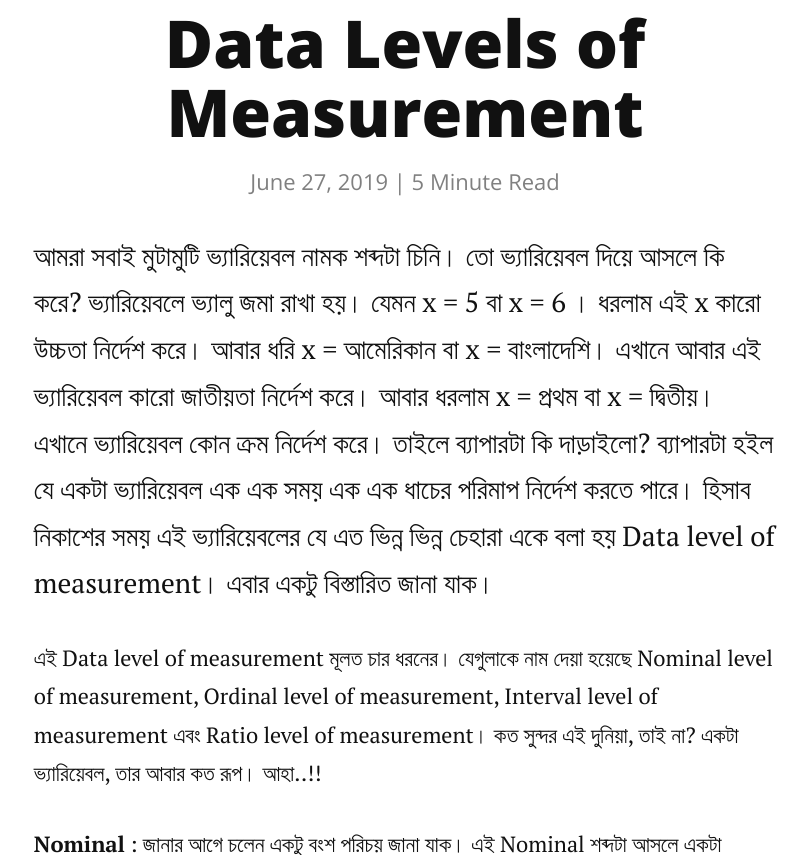
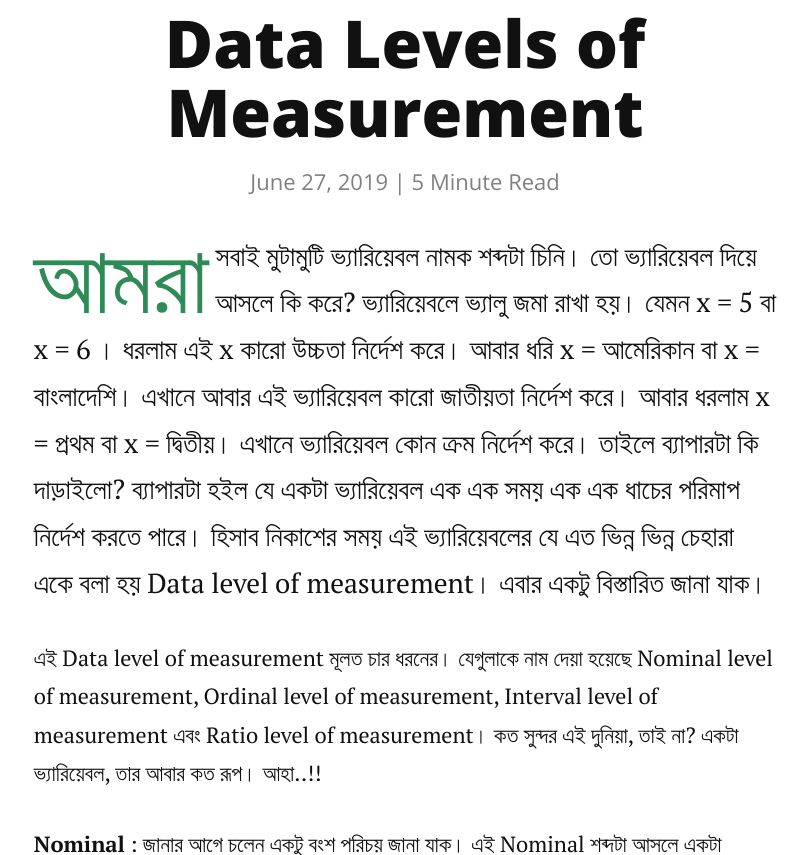
Before and after one commit to farhapartex/farhapartex.github.io, a Jekyll site: the page built from _posts/2019-06-27-data-levels-of-measurement.md, in a window 1280 px wide and 900 px high, scrolled down 653 px, cut to the strip 45-900 px from the top of the window. Shown: the whole strip, without its empty margins (235-1043 px from the left). Built offline with Jekyll 4.4.1, drawn with Linux system fonts in a browser that asks for light colours; nearby versions of some CDN libraries; comment, search, counter and statistics services are not loaded.

Commit message:
post updated

```diff
--- a/_posts/2019-06-27-data-levels-of-measurement.md
+++ b/_posts/2019-06-27-data-levels-of-measurement.md
@@ -8,7 +8,7 @@ tags:
 - 'Statistics    '
 
 ---
-<p class="intro">আমরা সবাই মুটামুটি ভ্যারিয়েবল নামক শব্দটা চিনি। তো ভ্যারিয়েবল দিয়ে আসলে কি করে? ভ্যারিয়েবলে ভ্যালু জমা রাখা হয়। যেমন x = 5 বা x = 6 । ধরলাম এই x কারো উচ্চতা নির্দেশ করে। আবার ধরি x = আমেরিকান বা x = বাংলাদেশি। এখানে আবার এই ভ্যারিয়েবল কারো জাতীয়তা নির্দেশ করে। আবার ধরলাম x = প্রথম বা x = দ্বিতীয়। এখানে ভ্যারিয়েবল কোন ক্রম নির্দেশ করে। তাইলে ব্যাপারটা কি দাড়াইলো? ব্যাপারটা হইল যে একটা ভ্যারিয়েবল এক এক সময় এক এক ধাচের পরিমাপ নির্দেশ করতে পারে। হিসাব নিকাশের সময় এই ভ্যারিয়েবলের যে এত ভিন্ন ভিন্ন চেহারা একে বলা হয় Data level of measurement। এবার একটু বিস্তারিত জানা যাক। </p>
+<p class="intro"><span class="dropcap">আমরা</span> সবাই মুটামুটি ভ্যারিয়েবল নামক শব্দটা চিনি। তো ভ্যারিয়েবল দিয়ে আসলে কি করে? ভ্যারিয়েবলে ভ্যালু জমা রাখা হয়। যেমন x = 5 বা x = 6 । ধরলাম এই x কারো উচ্চতা নির্দেশ করে। আবার ধরি x = আমেরিকান বা x = বাংলাদেশি। এখানে আবার এই ভ্যারিয়েবল কারো জাতীয়তা নির্দেশ করে। আবার ধরলাম x = প্রথম বা x = দ্বিতীয়। এখানে ভ্যারিয়েবল কোন ক্রম নির্দেশ করে। তাইলে ব্যাপারটা কি দাড়াইলো? ব্যাপারটা হইল যে একটা ভ্যারিয়েবল এক এক সময় এক এক ধাচের পরিমাপ নির্দেশ করতে পারে। হিসাব নিকাশের সময় এই ভ্যারিয়েবলের যে এত ভিন্ন ভিন্ন চেহারা একে বলা হয় Data level of measurement। এবার একটু বিস্তারিত জানা যাক। </p>
 
 এই Data level of measurement মূলত চার ধরনের। যেগুলাকে নাম দেয়া হয়েছে Nominal level of measurement, Ordinal level of measurement, Interval level of measurement এবং Ratio level of measurement। কত সুন্দর এই দুনিয়া, তাই না? একটা ভ্যারিয়েবল, তার আবার কত রূপ। আহা..!!
 
```
